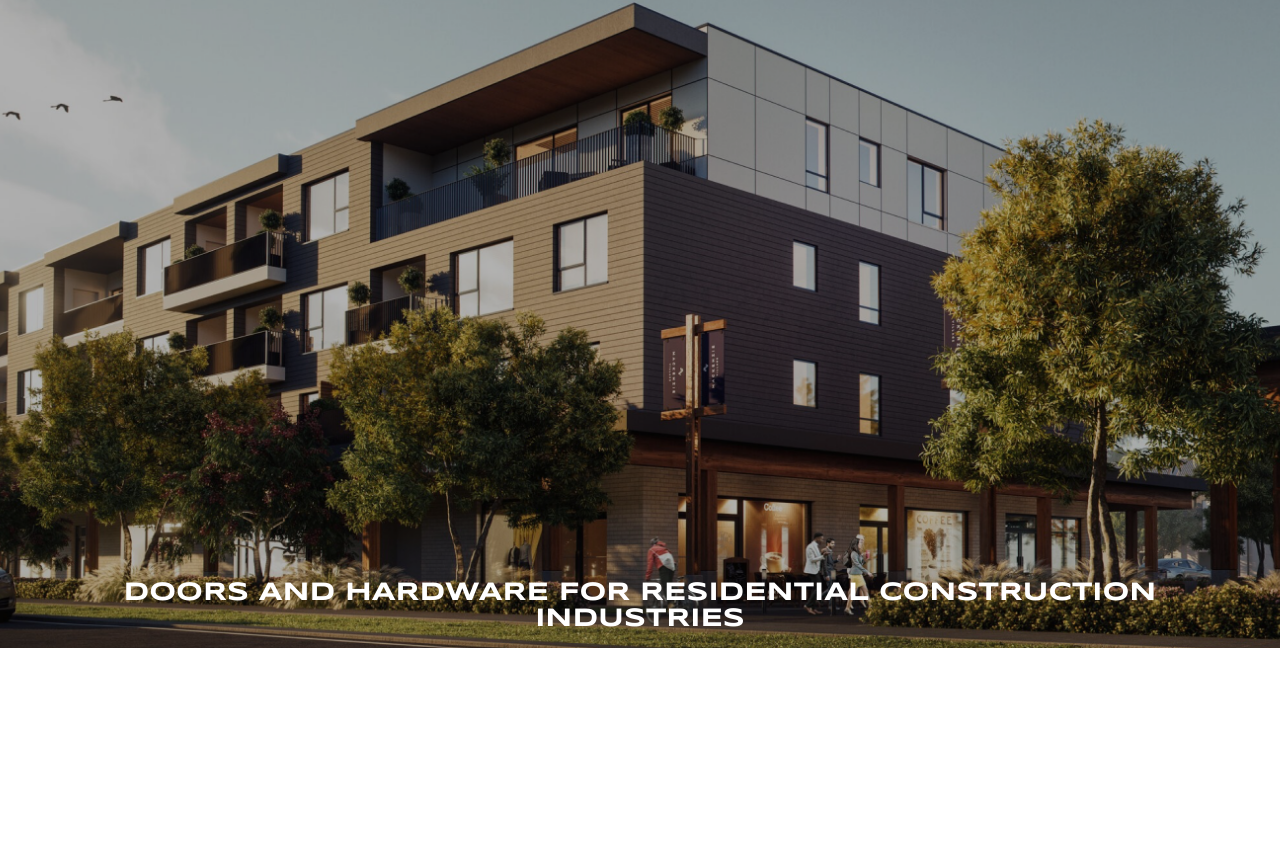
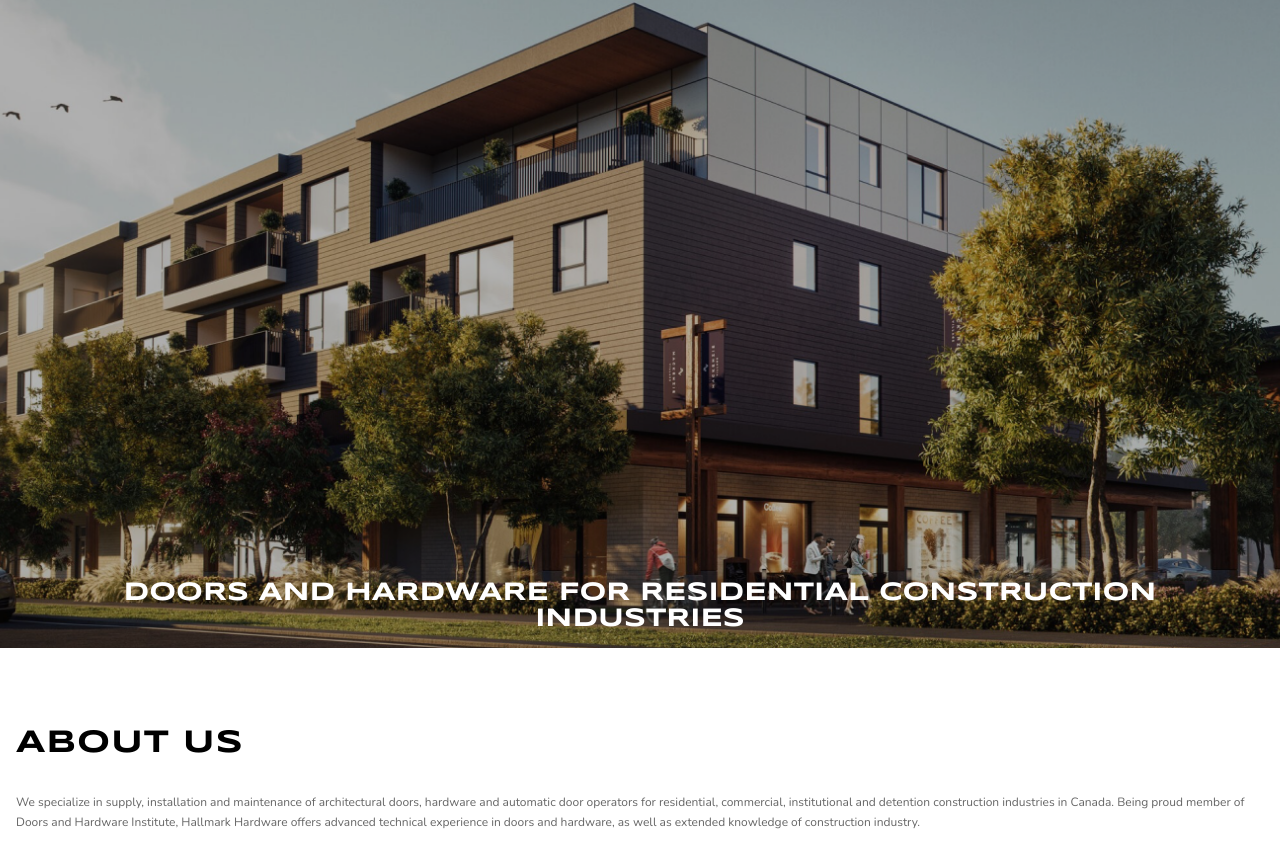
Before and after one commit to BoesesGenie/hallmark, a React (Create React App) app: page / in a window 1280 px wide. Shown: the part 152-1020 px from the top of the page. Before the commit the page ends 800 px from the top, so only its background shows below. Built offline with nearby package versions, Linux system fonts and the light colour scheme.

Commit message:
Typo component

```diff
--- a/src/index.css
+++ b/src/index.css
@@ -1,4 +1,4 @@
-@import url('https://fonts.googleapis.com/css2?family=Syncopate:wght@400;700&display=swap');
+@import url('https://fonts.googleapis.com/css2?family=Nunito:ital,wght@0,200;0,300;0,400;0,500;0,600;0,700;0,800;0,900;0,1000;1,200;1,300;1,400;1,500;1,600;1,700;1,800;1,900;1,1000&family=Syncopate:wght@400;700&display=swap');
 
 *, *::before, *::after {
   box-sizing: border-box;
--- a/src/presentation/components/Layout/index.tsx
+++ b/src/presentation/components/Layout/index.tsx
@@ -1,9 +1,9 @@
-import React, { FC } from 'react';
+import React, { FC, ReactNode } from 'react';
 import { ReactComponent as Logo } from './assets/Logo.svg';
 import Navigation from './components/Navigation';
 import './styles.sass';
 
-const Layout: FC = () => (
+const Layout: FC<{ children?: ReactNode }> = ({ children }) => (
   <div className="layout">
     <header className="layout__header">
       <div className="layout__header-top">
@@ -12,6 +12,7 @@ const Layout: FC = () => (
       </div>
       <h1 className="layout__header-title">Doors and Hardware for residential construction industries</h1>
     </header>
+    {children}
   </div>
 );
 
--- a/src/presentation/pages/HomePage/index.tsx
+++ b/src/presentation/pages/HomePage/index.tsx
@@ -1,6 +1,21 @@
 import React, { FC } from 'react';
+import { Typo } from '../../ui-kit';
 import Layout from '../../components/Layout';
+import './styles.sass';
 
-const HomePage: FC = () => <Layout />;
+const HomePage: FC = () => (
+  <Layout>
+    <section className="home-page__about">
+      <Typo.H1>About us</Typo.H1>
+      <Typo.P className="home-page__about-txt">
+        We specialize in supply, installation and maintenance of architectural doors,
+        hardware and automatic door operators for residential, commercial, institutional
+        and detention construction industries in Canada. Being proud member of Doors
+        and Hardware Institute, Hallmark Hardware offers advanced technical experience
+        in doors and hardware, as well as extended knowledge of construction industry.
+      </Typo.P>
+    </section>
+  </Layout>
+);
 
 export default HomePage;
--- /dev/null
+++ b/src/presentation/pages/HomePage/styles.sass
@@ -0,0 +1,7 @@
+.home-page
+  &__about
+    margin-top: 80px
+    padding: 0 16px 16px
+
+  &__about-txt
+    margin: 32px 0 40px
--- /dev/null
+++ b/src/presentation/ui-kit/components/Typo/H1/index.tsx
@@ -0,0 +1,9 @@
+import React, { FC } from 'react';
+import { TypoProps } from '../types';
+import '../styles.sass';
+
+const H1: FC<TypoProps> = ({ className, children }) => (
+  <h1 className={`typo__h1 ${className ? className : ''}`}>{children}</h1>
+);
+
+export default H1;
--- /dev/null
+++ b/src/presentation/ui-kit/components/Typo/P/index.tsx
@@ -0,0 +1,9 @@
+import React, { FC } from 'react';
+import { TypoProps } from '../types';
+import '../styles.sass';
+
+const P: FC<TypoProps> = ({ className, children }) => (
+  <p className={`typo__p ${className ? className : ''}`}>{children}</p>
+);
+
+export default P;
--- /dev/null
+++ b/src/presentation/ui-kit/components/Typo/index.tsx
@@ -0,0 +1,11 @@
+import React, { FC, ReactNode } from 'react';
+import H1 from './H1';
+import P from './P';
+import { TypoElements } from './types';
+
+const Typo: FC<{ children?: ReactNode }> & TypoElements = ({ children }) => <>{children}</>;
+
+Typo.H1 = H1;
+Typo.P = P;
+
+export default Typo;
--- /dev/null
+++ b/src/presentation/ui-kit/components/Typo/styles.sass
@@ -0,0 +1,18 @@
+.typo
+  &__h1
+    font-family: 'Syncopate', Arial, sans-serif
+    font-weight: 700
+    font-size: 32px
+    line-height: 32px
+    letter-spacing: 0.03em
+    text-transform: uppercase
+    margin: 0
+
+  &__p
+    font-family: 'Nunito', Arial, sans-serif
+    font-style: normal
+    font-weight: 400
+    font-size: 12px
+    line-height: 20px
+    color: #666666
+    margin: 0
--- /dev/null
+++ b/src/presentation/ui-kit/components/Typo/types.ts
@@ -0,0 +1,13 @@
+import { ReactNode } from 'react';
+import H1 from './H1';
+import P from './P';
+
+export interface TypoProps {
+  className?: string;
+  children?: ReactNode;
+}
+
+export type TypoElements = {
+  H1: typeof H1;
+  P: typeof P;
+};
--- /dev/null
+++ b/src/presentation/ui-kit/index.ts
@@ -0,0 +1,3 @@
+import Typo from './components/Typo';
+
+export { Typo };
```
